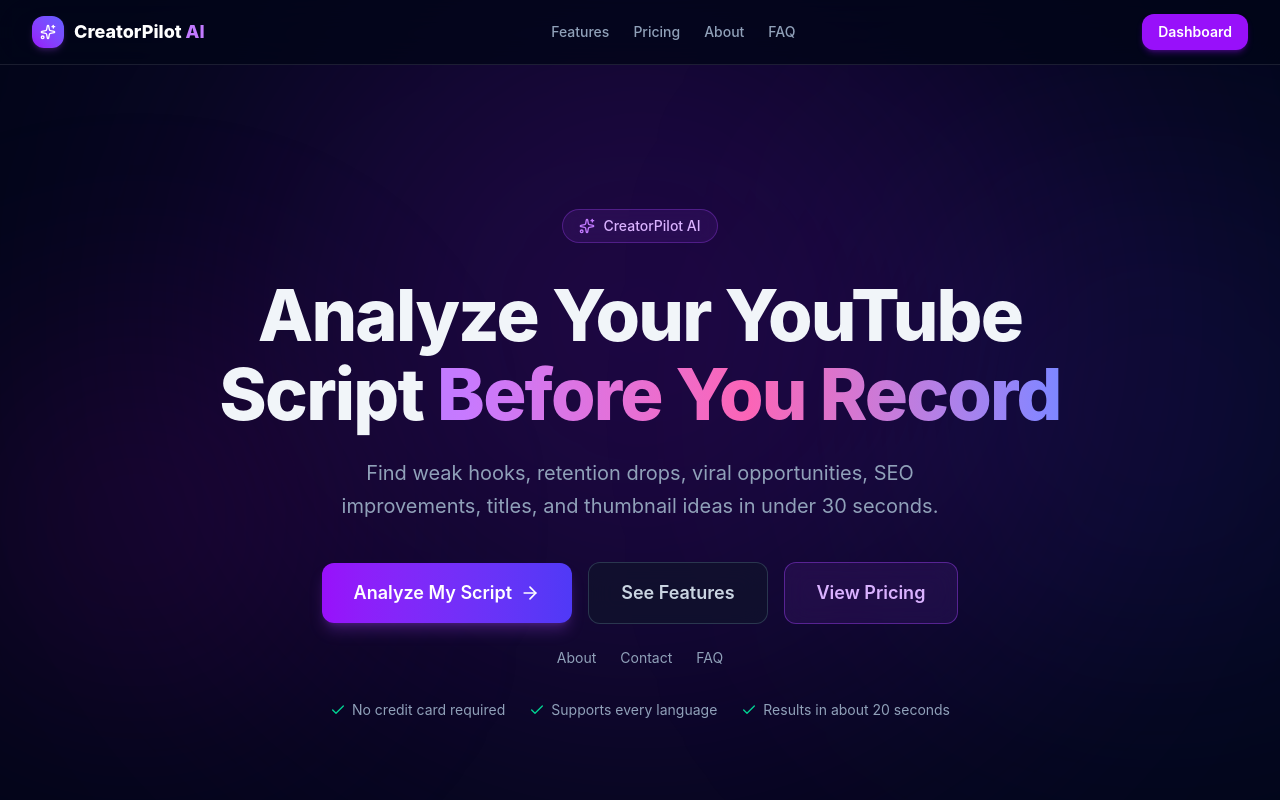
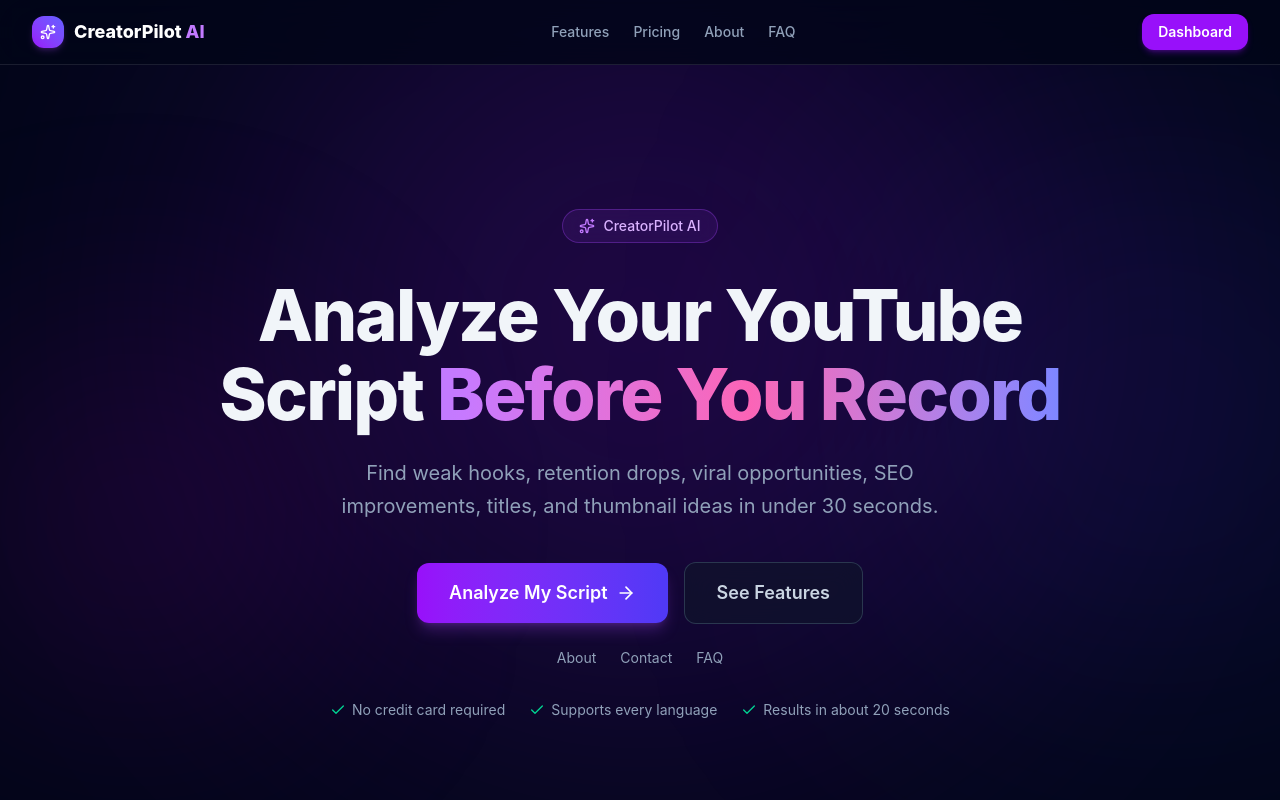
Before and after one commit to afnanwadascience-rgb/afnanwada, a Next.js app: page / in a window 1280 px wide. Shown: the top 800 px of the page. Built offline with nearby package versions, Linux system fonts and the light colour scheme.

Commit message:
Remove pricing page link

```diff
--- a/app/(marketing)/page.tsx
+++ b/app/(marketing)/page.tsx
@@ -234,12 +234,7 @@
               See Features
             </Link>
 
-            <Link
-              href="/pricing"
-              className="w-full sm:w-auto px-8 py-4 rounded-xl border border-purple-500/40 bg-purple-500/10 hover:bg-purple-500/20 text-purple-300 hover:text-white font-semibold text-lg backdrop-blur-md transition-all duration-200 text-center"
-            >
-              View Pricing
-            </Link>
+
           </div>
 
           <nav
```
